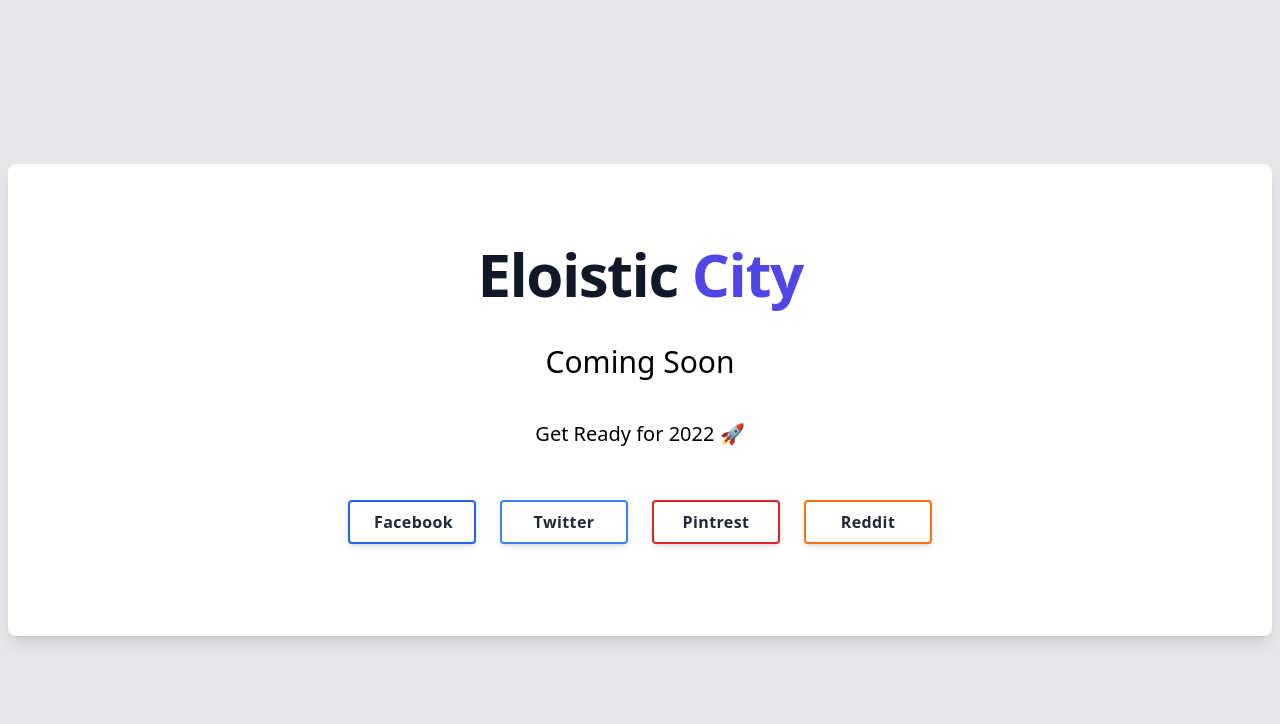
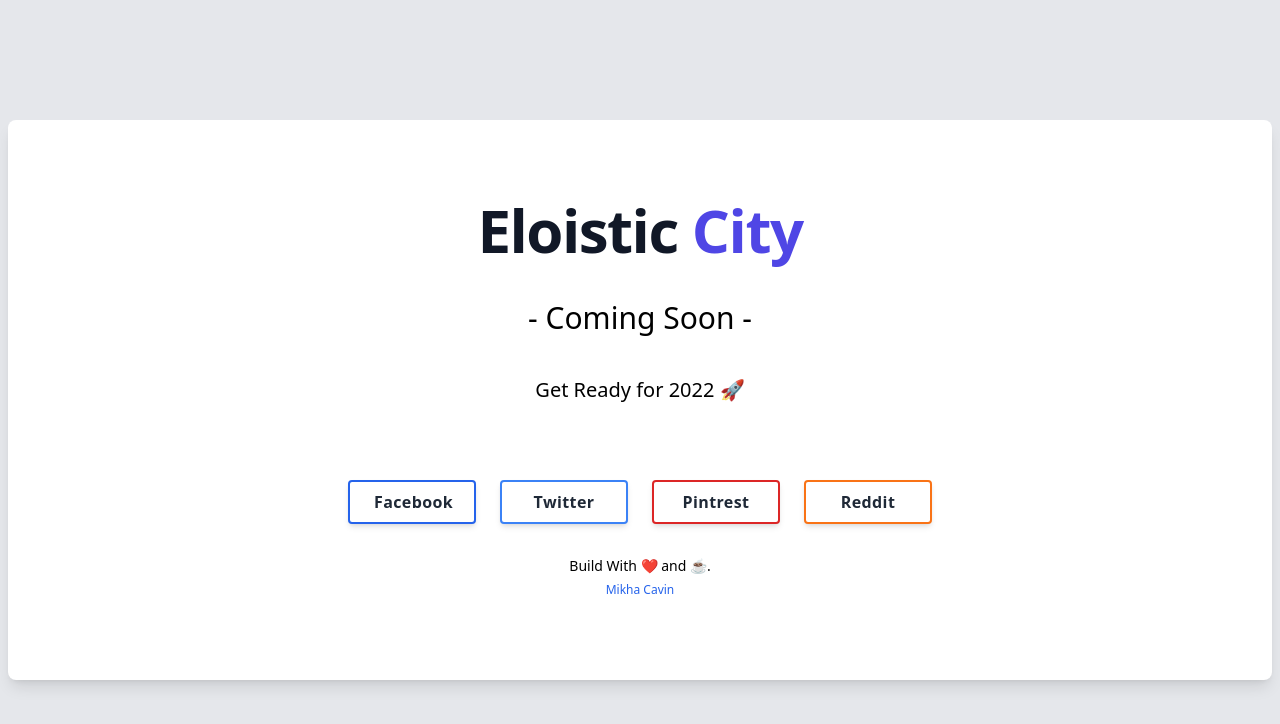
Before and after one commit to mikhacavin/eloistic, a plain HTML site: page index.html in a window 1280 px wide. Drawn offline with nearby package versions, Linux system fonts and the light colour scheme.

Commit message:
Update index.html

```diff
--- a/index.html
+++ b/index.html
@@ -15,8 +15,9 @@
         <h2 class="text-4xl tracking-tight leading-10 font-extrabold text-gray-900 sm:text-5xl sm:leading-none md:text-6xl">
           Eloistic<span class="text-indigo-600"> City</span>
         </h2>
-        <h3 class='text-xl md:text-3xl mt-10'>Coming Soon</h3>
-        <p class="text-md md:text-xl mt-10"> Get Ready for 2022 🚀</p>
+        <h3 class='text-xl md:text-3xl mt-10'>- Coming Soon -</h3>
+        <p class="text-md md:text-xl mt-10"> Get Ready for 2022 🚀</p> <br>
+
       </div>
       <div class="flex flex-wrap mt-10 justify-center">
         <div class="m-3">
@@ -44,6 +45,11 @@
           </a>
         </div>
       </div>
+      <div class="text-center pt-5">
+        <p class="text-sm">Build With ❤️️ and ☕.</p>
+        <a href="https://mikhacavin.com" class="text-xs text-blue-600">Mikha Cavin</span>
+          </a>
+      </div>
     </div>
   </div>
 </div>
```
